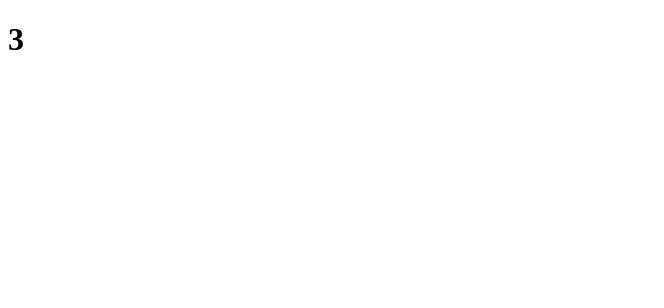
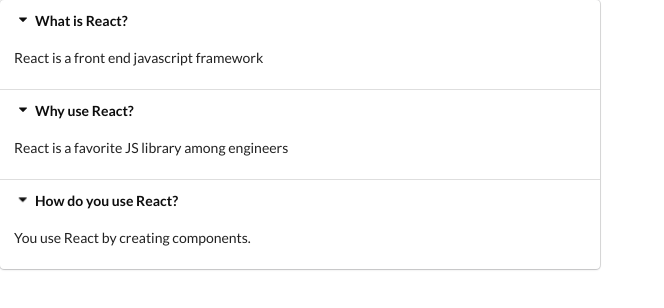
Before and after one commit to CoreyMiller85/widgets, a React (Create React App) app: page / in a window 1280 px wide. Shown: the top 308 px of the page, without its empty margins (0-664 px from the left). Built offline with nearby package versions, Linux system fonts and the light colour scheme.

Commit message:
add accorion component

```diff
--- a/public/index.html
+++ b/public/index.html
@@ -3,6 +3,7 @@
   <head>
     <meta charset="utf-8" />
     <link rel="icon" href="%PUBLIC_URL%/favicon.ico" />
+    <link rel="stylesheet" href="https://cdnjs.cloudflare.com/ajax/libs/semantic-ui/2.4.1/semantic.min.css" integrity="sha512-8bHTC73gkZ7rZ7vpqUQThUDhqcNFyYi2xgDgPDHc+GXVGHXq+xPjynxIopALmOPqzo9JZj0k6OqqewdGO3EsrQ==" crossorigin="anonymous" />
     <meta name="viewport" content="width=device-width, initial-scale=1" />
     <meta name="theme-color" content="#000000" />
     <meta
--- a/src/component/Accordion.js
+++ b/src/component/Accordion.js
@@ -1,7 +1,20 @@
 import React from "react";
 
 const Accordion = ({ items }) => {
-  return <h1>{items.length}</h1>;
+  const renderedItems = items.map((item) => {
+    return (
+      <React.Fragment key={item.title}>
+        <div className="title active">
+          <i className="dropdown icon"></i>
+          {item.title}
+        </div>
+        <div className="content active">
+          <p>{item.content}</p>
+        </div>
+      </React.Fragment>
+    );
+  });
+  return <div className="ui styled accordion">{renderedItems}</div>;
 };
 
 export default Accordion;
```
Also changed, not shown: 1 other file (tests, documents, lock files or other folders).
